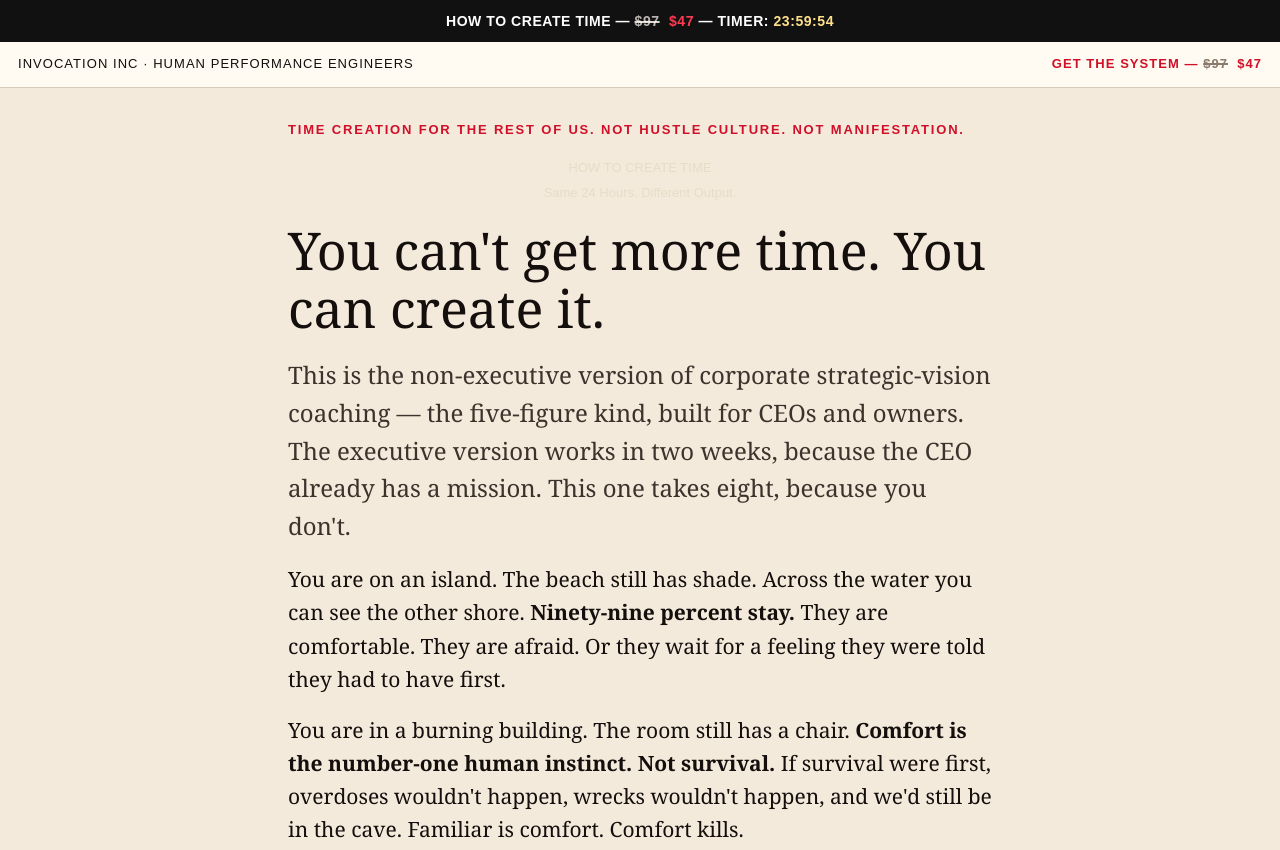
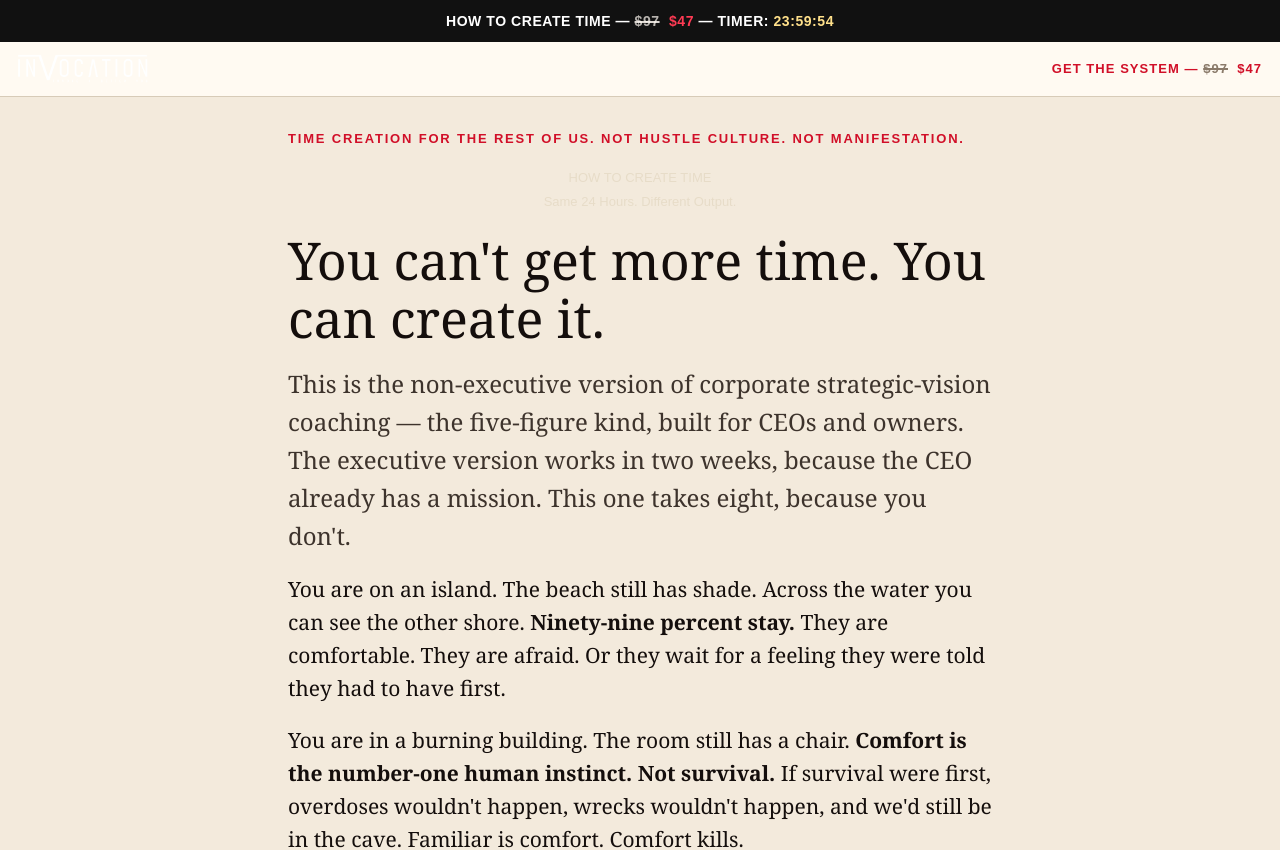
Before and after one commit to SOCIT/invocationinc-h2ct, a Next.js app: page / in a window 1280 px wide. Shown: the top 850 px of the page. Built offline with nearby package versions, Linux system fonts and the light colour scheme.

Commit message:
Add Invocation Inc imprint mark to landing page: logo in header and 'An Invocation Inc publication' footer line

```diff
--- a/src/components/H2CTPage.tsx
+++ b/src/components/H2CTPage.tsx
@@ -80,7 +80,19 @@ export function H2CTPage() {
       </div>
 
       <header className="lf-site-header">
-        <div>Invocation Inc · Human Performance Engineers</div>
+        <a
+          href="https://invocationinc.com/"
+          aria-label="Invocation Inc"
+          className="lf-imprint-mark"
+        >
+          <img
+            src="/img/invocation-logo.png"
+            alt="Invocation Inc"
+            width={130}
+            height={30}
+            className="lf-imprint-logo"
+          />
+        </a>
         <Link href="#offer">
           Get the System — <H2CTPrice expired={expired} />
         </Link>
@@ -399,6 +411,18 @@ export function H2CTPage() {
 
       <footer className="lf-footer">
         <p>© {new Date().getFullYear()} Invocation Inc. Not medical advice.</p>
+        <p className="lf-imprint-line">
+          <img
+            src="/img/invocation-logo.png"
+            alt="Invocation Inc"
+            width={84}
+            height={20}
+            className="lf-imprint-logo-sm"
+          />
+          <span>
+            An <a href="https://invocationinc.com/">Invocation Inc</a> publication
+          </span>
+        </p>
         <p>
           <Link href="/privacy">Privacy</Link> · <Link href="/terms">Terms</Link>
         </p>
```
